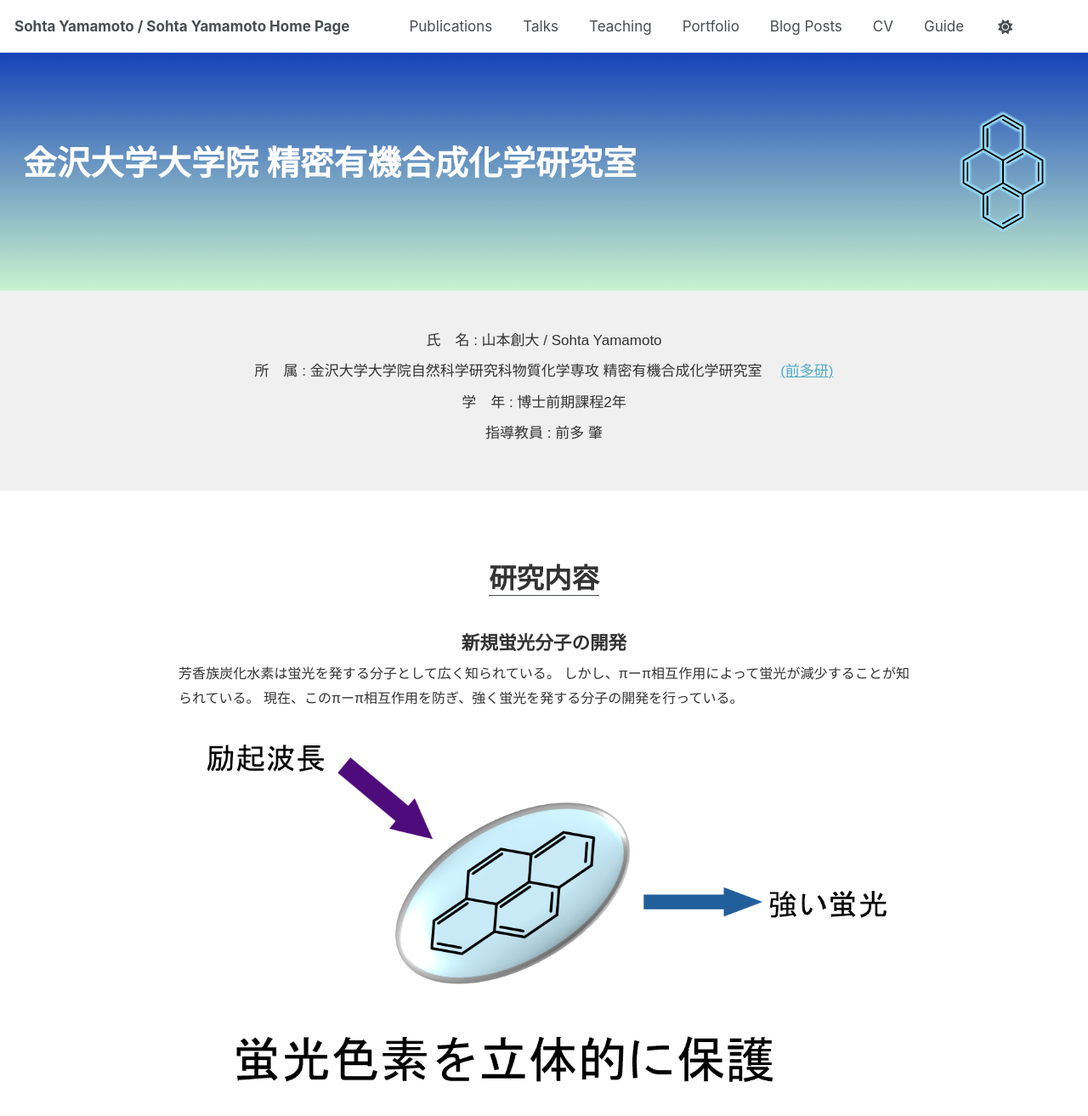
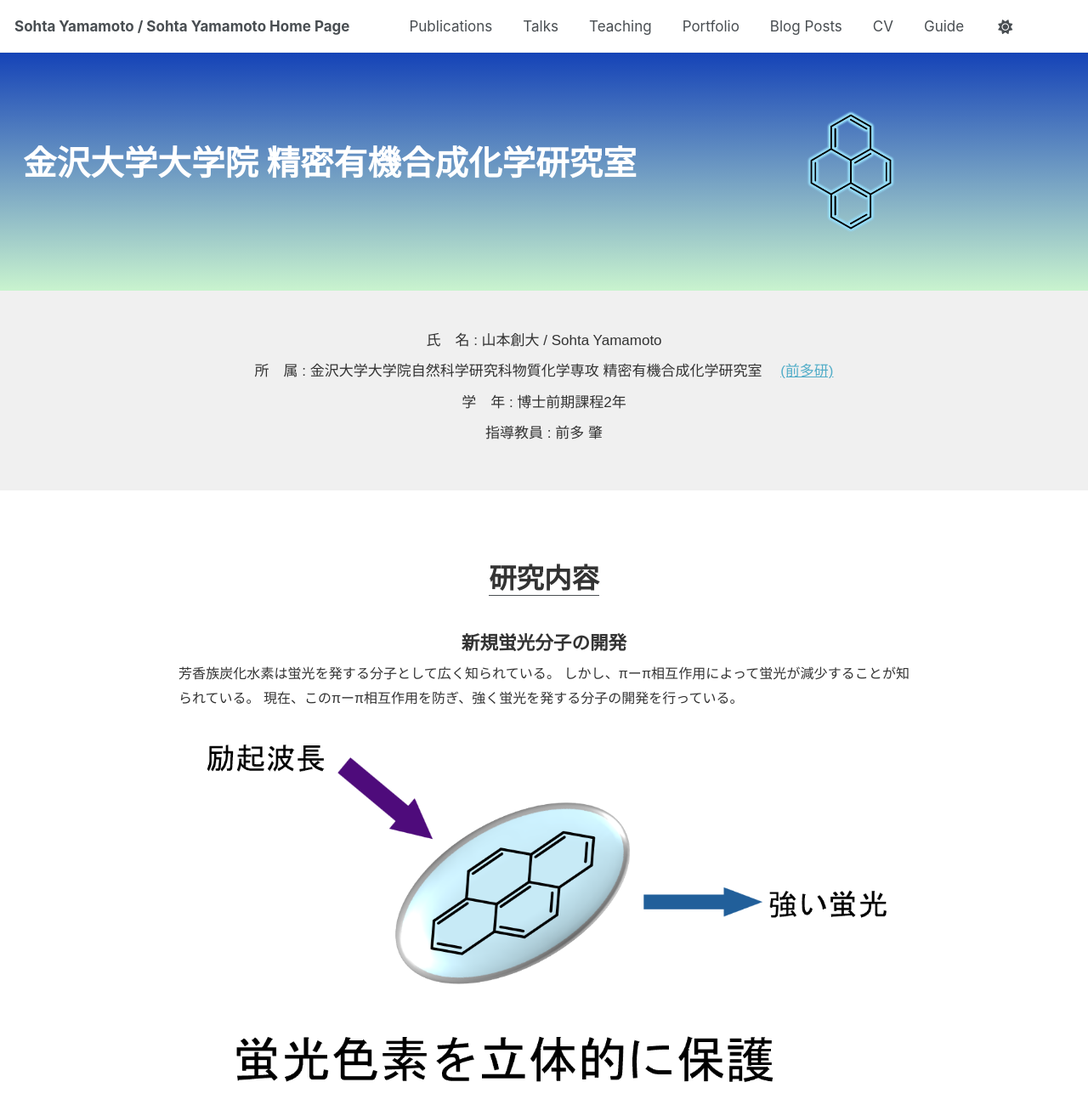
Before and after one commit to SaTom1313/SaTom1313.github.io, a Jekyll site: the page built from index.html, in a window 1280 px wide and 1400 px high. Shown: the top 1313 px of the window at 85% size. Built offline with Jekyll 4.4.1, drawn with Linux system fonts in a browser that asks for light colours; a script that is not in the unit is left out.

Commit message:
Update index.html

```diff
--- a/index.html
+++ b/index.html
@@ -96,8 +96,16 @@ title: "ホーム"
     width: auto;
     height: 70%;
     object-fit: contain;
+
+    display: block;
+    margin: 0 auto;
+  }
+
+  .section-head h1 {
+    text-align: center;
   }
 </style>
+
 
 
   <section class="section-middle">
```
Lines whose indentation alone changed are shown as unchanged.
